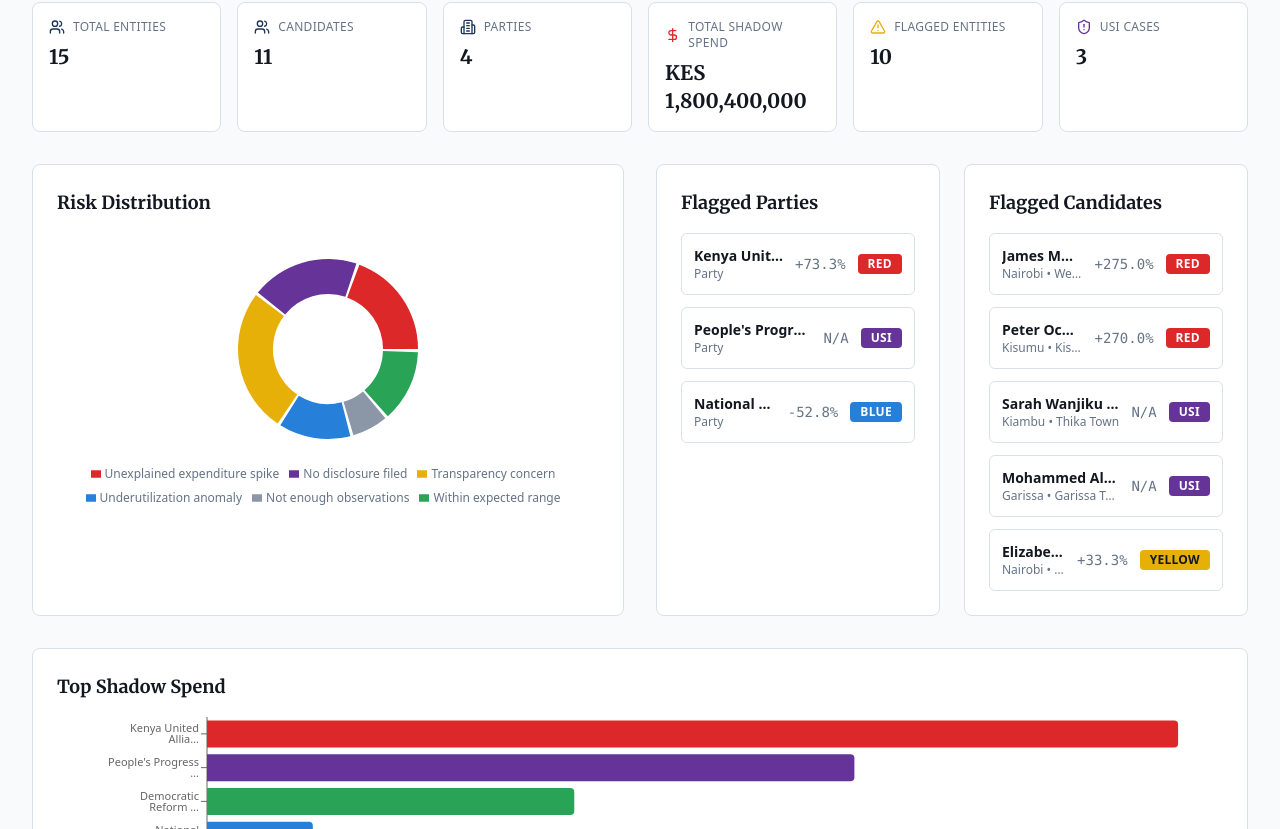
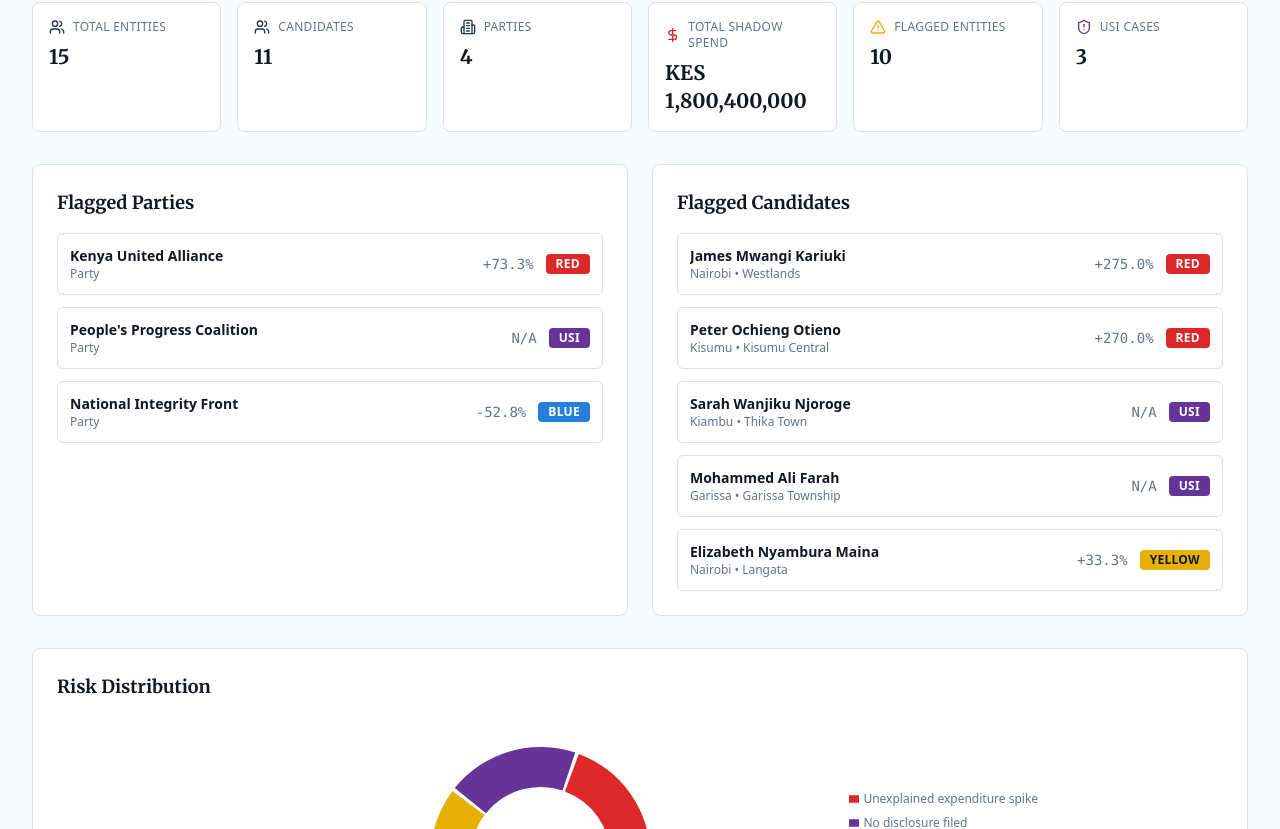
Before and after one commit to 5starrmont/fedhawatch, a React (Vite) app: page / in a window 1280 px wide. Shown: the part 311-1140 px from the top of the page. Built offline with nearby package versions, Linux system fonts and the light colour scheme; the HTML template or start-up script is replaced by a standard one.

Commit message:
rearranged layout

```diff
--- a/src/components/RiskDistributionChart.tsx
+++ b/src/components/RiskDistributionChart.tsx
@@ -17,7 +17,7 @@ export function RiskDistributionChart({ entities }: RiskDistributionChartProps)
 
   return (
     <div className="bg-card border rounded-lg p-6 w-full min-w-0">
-      <h3 className="font-display text-lg font-bold mb-4 text-card-foreground">
+      <h3 className="font-display text-lg font-bold mb-4 text-card-foreground ">
         Risk Distribution
       </h3>
 
@@ -28,8 +28,8 @@ export function RiskDistributionChart({ entities }: RiskDistributionChartProps)
               data={counts}
               cx="50%"
               cy="50%"
-              innerRadius={55}
-              outerRadius={90}
+              innerRadius={70}
+              outerRadius={110}
               paddingAngle={2}
               dataKey="value"
             >
@@ -44,6 +44,10 @@ export function RiskDistributionChart({ entities }: RiskDistributionChartProps)
             />
 
             <Legend
+              layout="vertical"
+              verticalAlign="middle"
+              align="right"
+              wrapperStyle={{ right: "15%" }}
               formatter={(value) => (
                 <span className="text-xs text-muted-foreground">{value}</span>
               )}
--- a/src/pages/Index.tsx
+++ b/src/pages/Index.tsx
@@ -62,10 +62,9 @@ const Index = () => {
       <div className="container py-8 space-y-8">
         <SummaryCards entities={data.entities} />
 
-        <div className="grid grid-cols-1 lg:grid-cols-2 gap-8">
-          <RiskDistributionChart entities={data.entities} />
-          <TopFlaggedEntities entities={data.entities} />
-        </div>
+        <TopFlaggedEntities entities={data.entities} />
+
+        <RiskDistributionChart entities={data.entities} />
 
         <ShadowSpendChart entities={data.entities} />
 
```
